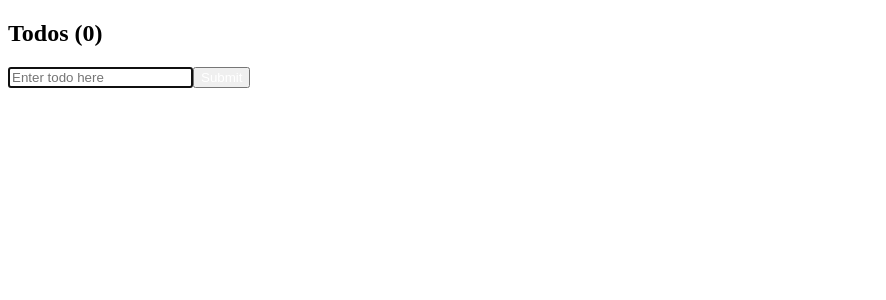
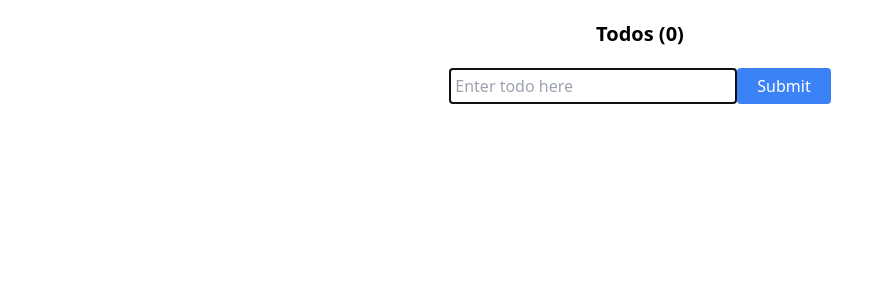
Before and after one commit to Roman15122022/to-do-react-typescript-test-for-midstem, a React (Create React App) app: page / in a window 1280 px wide. Shown: the top 300 px of the page, without its empty margins (0-886 px from the left). Built offline with nearby package versions, Linux system fonts and the light colour scheme.

Commit message:
feat: add react query

```diff
--- /dev/null
+++ b/postcss.config.js
@@ -0,0 +1,6 @@
+module.exports = {
+  plugins: {
+    tailwindcss: {},
+    autoprefixer: {},
+  },
+}
--- a/src/components/App.tsx
+++ b/src/components/App.tsx
@@ -9,6 +9,7 @@ const App: React.FC = () => {
     const [todos, setTodos] = useState<ITodo[]>([]);
     const [counter, setCounter] = useState(0);
     const [currentId, setCurrentId] = useState(1);
+
 
     const inputRef = useRef<HTMLInputElement>(null);
     const handleChange: React.ChangeEventHandler<HTMLInputElement> = (event) => {
--- a/src/index.tsx
+++ b/src/index.tsx
@@ -2,12 +2,16 @@ import React from 'react';
 import ReactDOM from 'react-dom/client';
 import './styles/index.css';
 import App from './components/App';
+import {QueryClient, QueryClientProvider} from 'react-query';
 
 const root = ReactDOM.createRoot(
-  document.getElementById('root') as HTMLElement
+    document.getElementById('root') as HTMLElement
 );
+const queryClient = new QueryClient()
 root.render(
-  <React.StrictMode>
-    <App />
-  </React.StrictMode>
+    <QueryClientProvider client={queryClient}>
+        <React.StrictMode>
+            <App/>
+        </React.StrictMode>
+    </QueryClientProvider>
 );
--- /dev/null
+++ b/tailwind.config.js
@@ -0,0 +1,11 @@
+/** @type {import('tailwindcss').Config} */
+module.exports = {
+  content: [
+    "./index.html",
+    "./src/**/*.{js,ts,jsx,tsx}",
+  ],
+  theme: {
+    extend: {},
+  },
+  plugins: [],
+}
```
